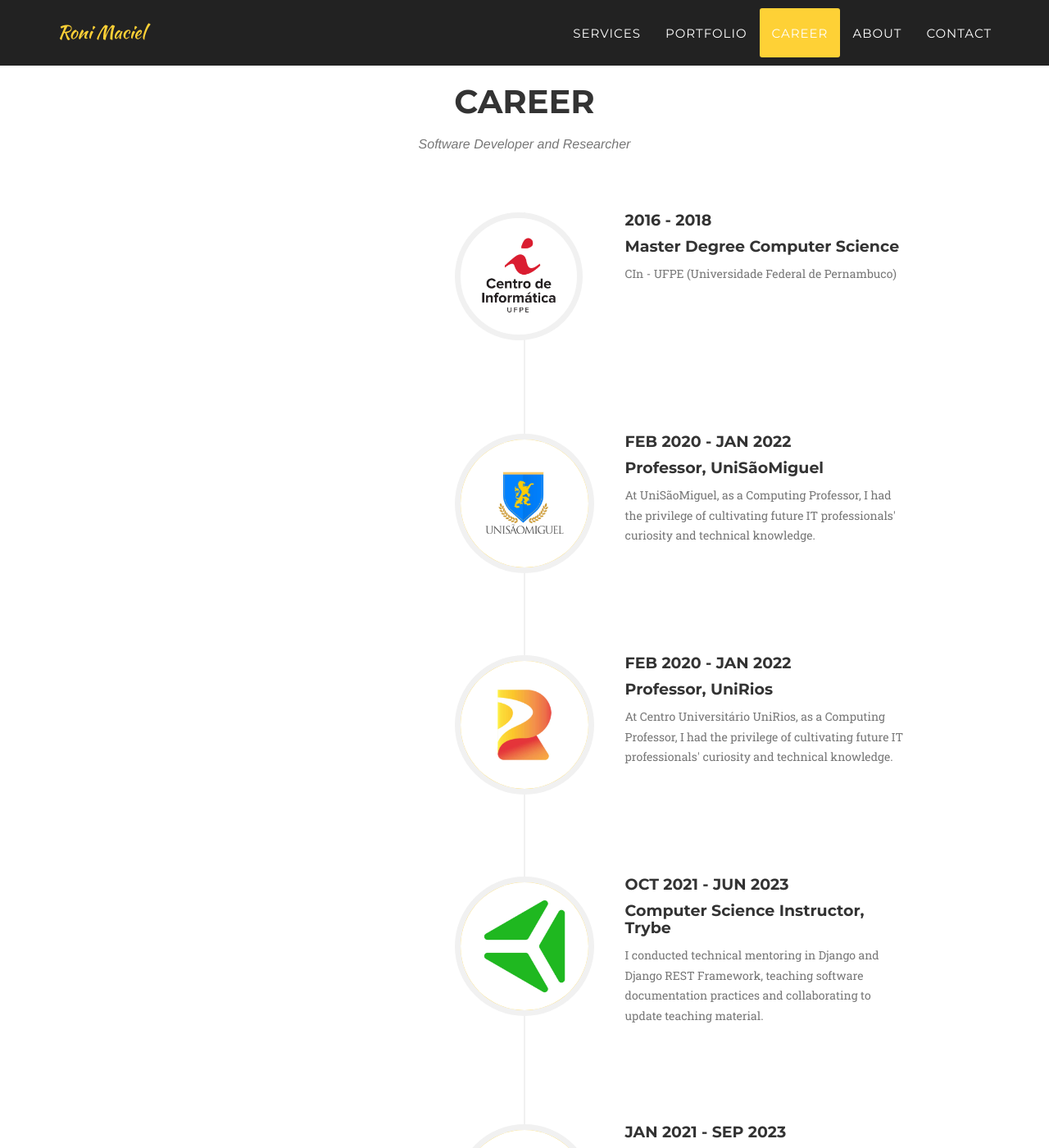
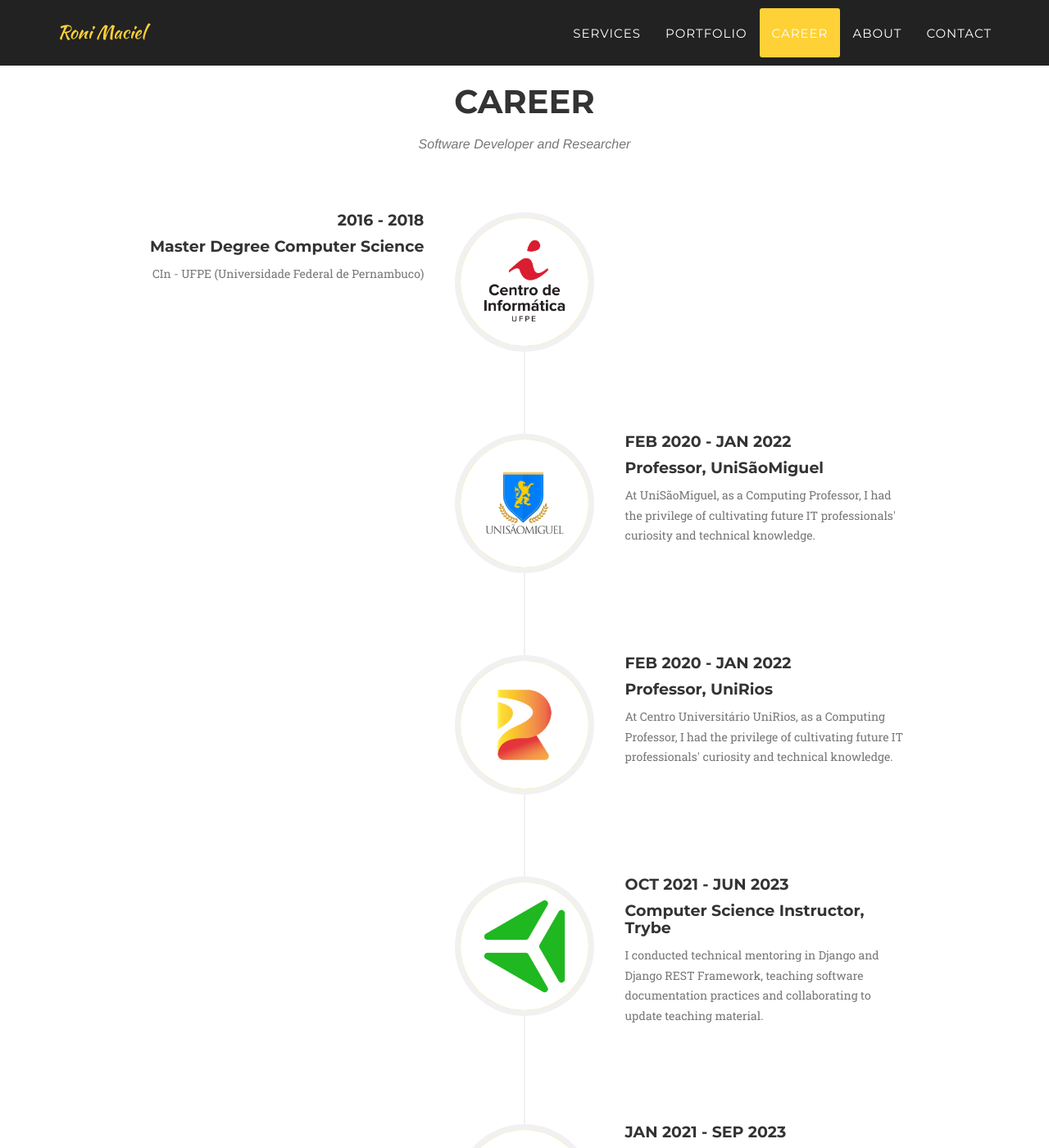
Before and after one commit to RonierisonMaciel/ronierisonmaciel.github.io, a Jekyll site: the page built from index.html, in a window 1280 px wide and 1400 px high, scrolled down 2754 px. Shown: the whole window at 82% size. Built offline with Jekyll 4.4.1, drawn with Linux system fonts in a browser that asks for light colours; some web fonts are replaced.

Commit message:
:zap: update about page

```diff
--- a/_includes/about.html
+++ b/_includes/about.html
@@ -11,8 +11,9 @@
             <div class="col-lg-12">
                 <ul class="timeline">
                     <!-- Education Entry -->
-                    <li class="timeline-inverted">
-                        <div class="timeline-image" style="background-image: url('img/about/education.jpg'); background-size: cover; background-position: center; width: 156px; height: 156px; border-radius: 50%;">
+                    <li>
+                        <div class="timeline-image">
+                            <img src="img/about/education.jpg" class="img-responsive img-circle mx-auto d-block timeline-img" alt="Education">
                         </div>
                         <div class="timeline-panel">
                             <div class="timeline-heading">
@@ -28,7 +29,7 @@
 
                     <li class="timeline-inverted">
                         <div class="timeline-image">
-                            <img src="img/about/unisaomiguel.jpg" class="img-responsive img-circle mx-auto d-block" style="width: 156px; height: 156px; min-width: 156px; min-height: 156px; object-fit: cover;" alt="Trybe Image">
+                            <img src="img/about/unisaomiguel.jpg" class="img-responsive img-circle mx-auto d-block timeline-img" alt="UniSãoMiguel">
                         </div>
                         <div class="timeline-panel">
                             <div class="timeline-heading">
@@ -42,7 +43,7 @@
                     </li>
                     <li class="timeline-inverted">
                         <div class="timeline-image">
-                            <img src="img/about/unirios.jpg" class="img-responsive img-circle mx-auto d-block" style="width: 156px; height: 156px; min-width: 156px; min-height: 156px; object-fit: cover;" alt="Trybe Image">
+                            <img src="img/about/unirios.jpg" class="img-responsive img-circle mx-auto d-block timeline-img" alt="UniRios">
                         </div>
                         <div class="timeline-panel">
                             <div class="timeline-heading">
@@ -56,7 +57,7 @@
                     </li>
                     <li class="timeline-inverted">
                         <div class="timeline-image">
-                            <img src="img/about/trybe.jpg" class="img-responsive img-circle mx-auto d-block" style="width: 156px; height: 156px; min-width: 156px; min-height: 156px; object-fit: cover;" alt="Trybe Image">
+                            <img src="img/about/trybe.jpg" class="img-responsive img-circle mx-auto d-block timeline-img" alt="Trybe">
                         </div>
                         <div class="timeline-panel">
                             <div class="timeline-heading">
@@ -70,7 +71,7 @@
                     </li>
                     <li class="timeline-inverted">
                         <div class="timeline-image">
-                            <img src="img/about/pmt.jpg" class="img-responsive img-circle mx-auto d-block" style="width: 156px; height: 156px; min-width: 156px; min-height: 156px; object-fit: cover;" alt="Trybe Image">
+                            <img src="img/about/pmt.jpg" class="img-responsive img-circle mx-auto d-block timeline-img" alt="PMT">
                         </div>
                         <div class="timeline-panel">
                             <div class="timeline-heading">
@@ -84,7 +85,7 @@
                     </li>
                     <li>
                         <div class="timeline-image">
-                            <img src="img/about/certifications.jpg" class="img-responsive img-circle mx-auto d-block" style="width: 156px; height: 156px; min-width: 156px; min-height: 156px; object-fit: cover;" alt="Certifications Image">
+                            <img src="img/about/certifications.jpg" class="img-responsive img-circle mx-auto d-block timeline-img" alt="Certifications">
                         </div>
                         <div class="timeline-panel">
                             <div class="timeline-heading">
@@ -107,3 +108,18 @@
         </div>
     </div>
 </section>
+<!-- Responsive Styles -->
+<style>
+    .timeline-img {
+        width: 156px;
+        height: 156px;
+        object-fit: cover;
+    }
+
+    @media (max-width: 767px) {
+        .timeline-img {
+            width: 80px;
+            height: 80px;
+        }
+    }
+</style>
```
